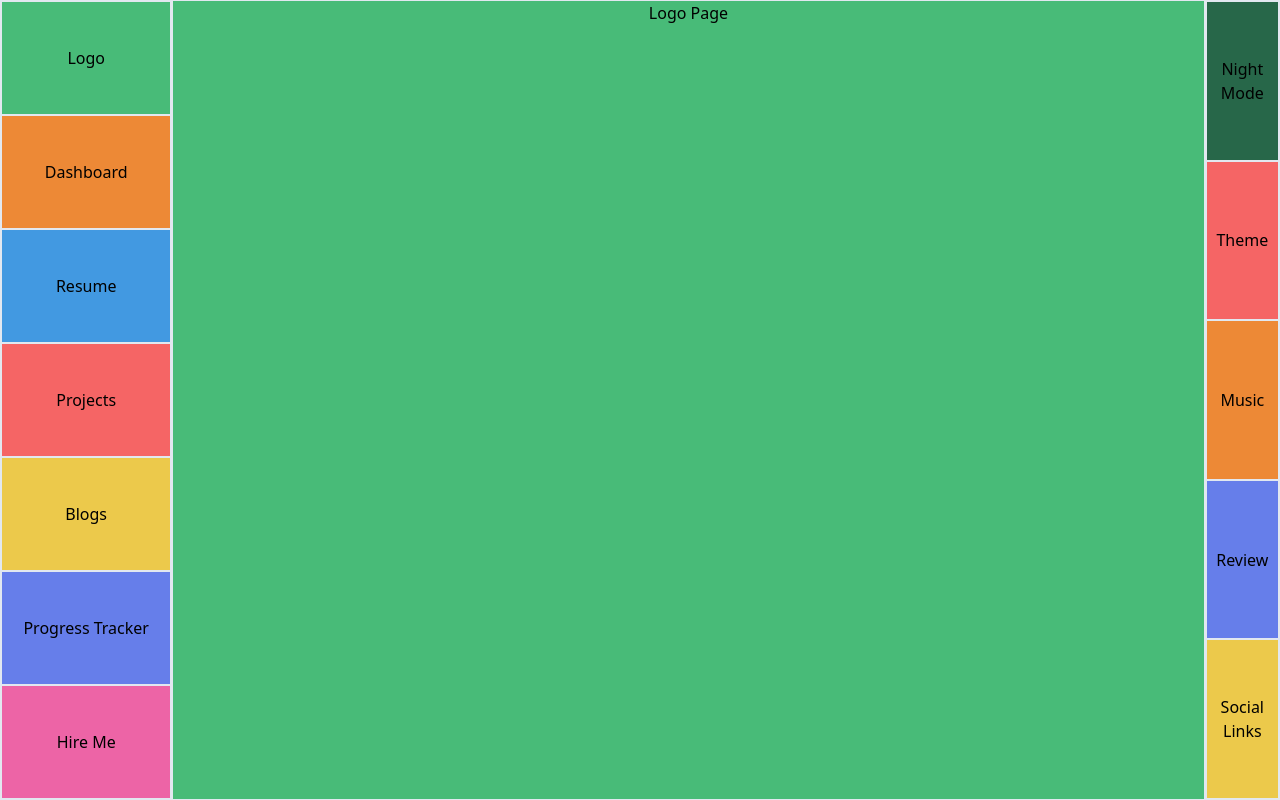
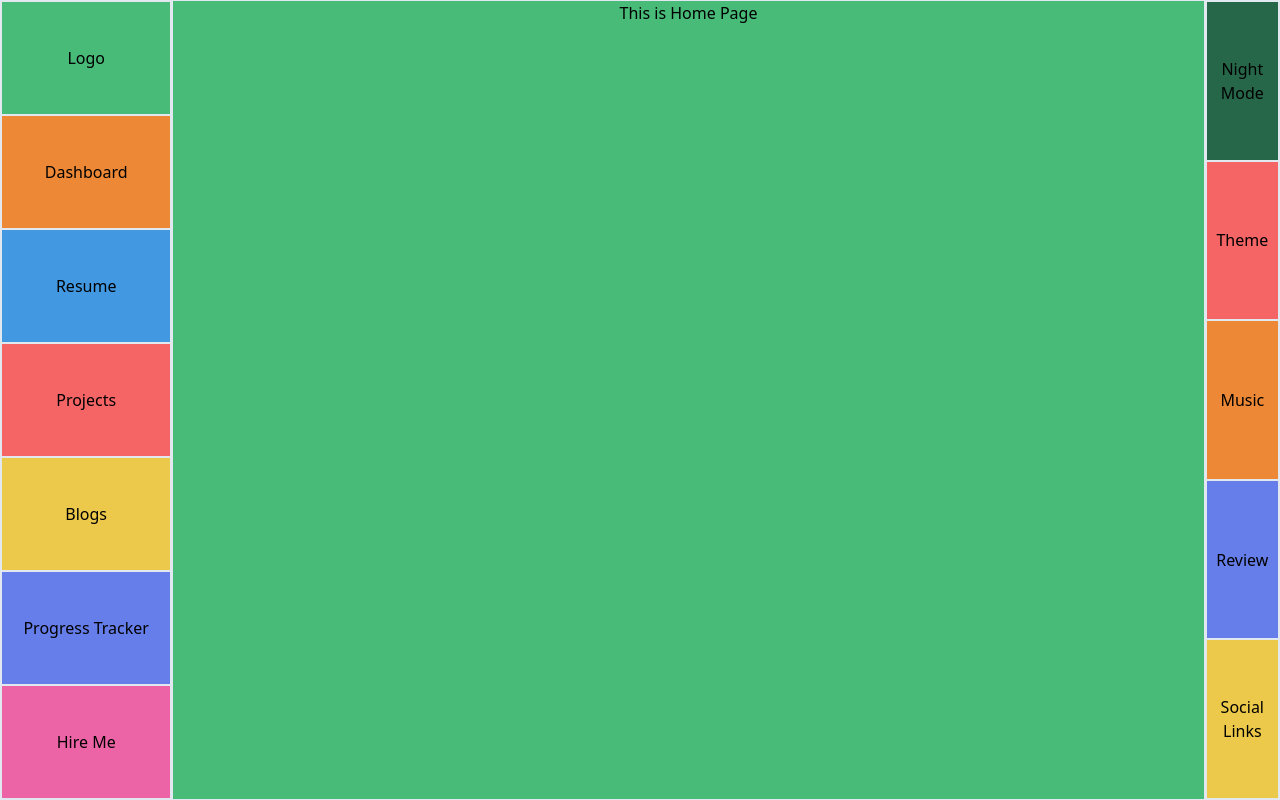
Before and after one commit to fir0j/Portfolio, a React (Create React App) app: page / in a window 1280 px wide. Built offline with nearby package versions, Linux system fonts and the light colour scheme.

Commit message:
added description on homepage to check CD

```diff
--- a/src/components/LeftNavigation/pages/Logo.page.jsx
+++ b/src/components/LeftNavigation/pages/Logo.page.jsx
@@ -1,5 +1,5 @@
 import React from 'react';
 
 export const Logo = () => {
-	return <div className="flex flex-col h-full justify-between justify-content bg-green-500">Logo Page</div>;
+	return <div className="flex flex-col h-full justify-between justify-content bg-green-500">This is Home Page</div>;
 };
```
